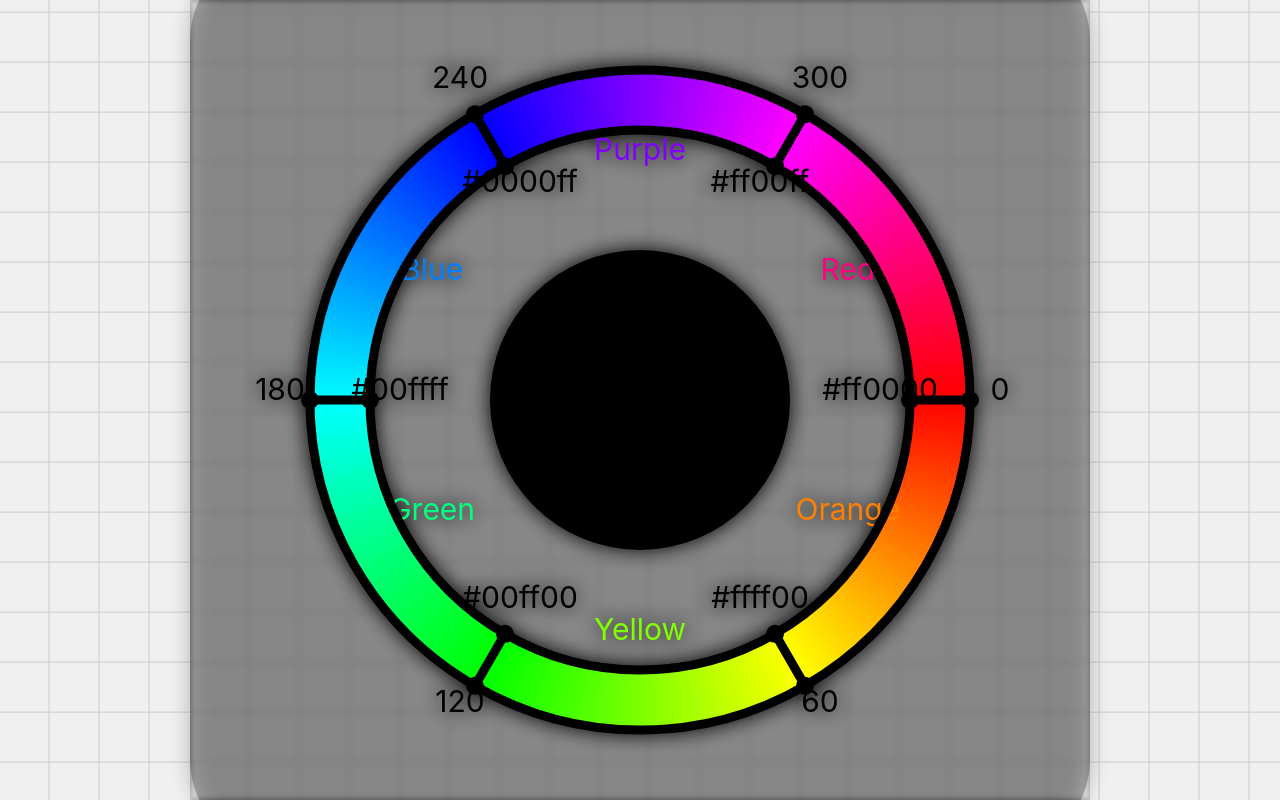
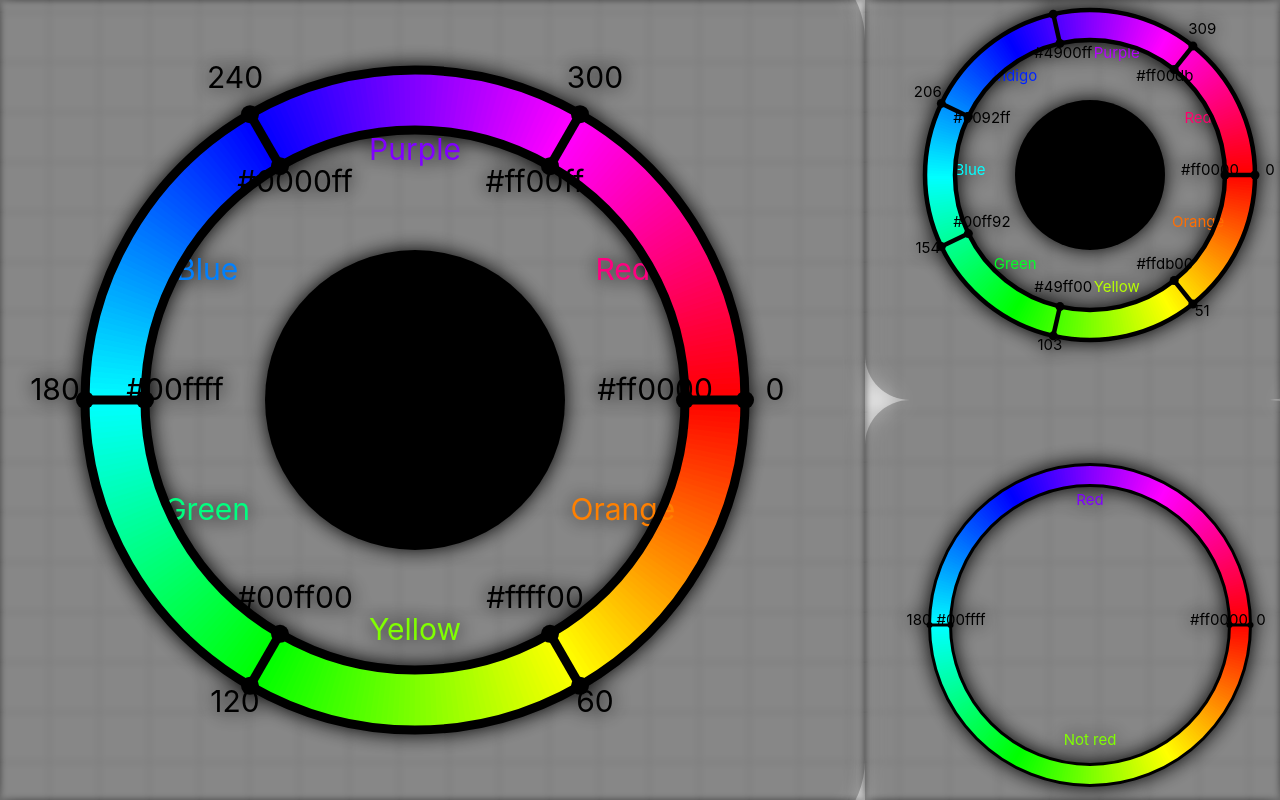
Before and after one commit to Jordan-SFU/WhatIsYellow, a React (Create React App) app in the folder what-is-yellow/: page / in a window 1280 px wide. Built offline with nearby package versions, Linux system fonts and the light colour scheme; the HTML template or start-up script is replaced by a standard one.

Commit message:
added css styling, added more modularity to sliders

```diff
--- a/what-is-yellow/src/App.js
+++ b/what-is-yellow/src/App.js
@@ -7,7 +7,13 @@ function App() {
     <>
       <div className="container">
         <div className="grid"></div>
-        <div className="slider"><CircularSlider onChange={(index, angle) => {console.log(index, angle);}}></CircularSlider></div>
+        <div className="slider">
+          <CircularSlider minimumDistance={5} onChange={(index, angle) => {console.log(index, angle);}}></CircularSlider>
+        </div>
+        <div className="slider">
+          <CircularSlider knobs={7} textValues={["Red", "Orange", "Yellow", "Green", "Blue", "Indigo", "Purple"]} size={1.5} onChange={(index, angle) => {console.log(index, angle);}}></CircularSlider>
+          <CircularSlider knobs={2} textValues={["Red", "Not red"]} size={1.5} thickness={7} centerScale={0} strokeThickness={2} onChange={(index, angle) => {console.log(index, angle);}}></CircularSlider>
+          </div>
       </div>
     </>
   );
--- a/what-is-yellow/src/Components/CircularSlider.js
+++ b/what-is-yellow/src/Components/CircularSlider.js
@@ -2,6 +2,9 @@ import React, { useRef, useState, useEffect } from 'react';
 import InfoBox from './InfoBox';
 import './CircularSlider.css';
 
+
+
+const CircularSlider = ({ radius = 100, knobRadius = 10, knobs = 6, thickness = 10, strokeThickness = 3, size = 3, centerScale = 1, textValues = ["Red", "Orange", "Yellow", "Green", "Blue", "Purple"], minimumDistance = 10, onChange }) => {
     // Utility function to convert degrees to radians
   const degToRad = (deg) => (deg * Math.PI) / 180;
 
@@ -20,7 +23,7 @@ const getAngle = (cx, cy, x, y) => {
   const clampAngle = (angle) => (angle + 360) % 360;
 
   // Function to clamp an angle between two other angles with a minimum distance constraint
-const clampBetween = (angle, min, max, minDist = 10) => {
+  const clampBetween = (angle, min, max, minDist = minimumDistance) => {
     const clampAngle = (ang) => (ang % 360 + 360) % 360; // Ensure angles are between 0 and 359
     const minDistClamped = Math.min(minDist, 360); // Ensure minDist is within valid range
     const currentPos = clampAngle(angle);
@@ -69,7 +72,6 @@ const hslToHex = (h, s, l) => {
     return `#${f(0).toString(16).padStart(2, '0')}${f(8).toString(16).padStart(2, '0')}${f(4).toString(16).padStart(2, '0')}`;
   };
 
-const CircularSlider = ({ radius = 100, knobRadius = 10, knobs = 6, thickness = 10, strokeThickness = 3, size = 3, onChange }) => {
   radius *= size;
   knobRadius *= size;
   thickness *= size;
@@ -172,20 +174,12 @@ const CircularSlider = ({ radius = 100, knobRadius = 10, knobs = 6, thickness =
 
   // Event handlers for hovering knobs
   const handleMouseEnter = (index) => () => {
-    // increase the size of the svg circle of the specified index
-    const outerCircle = document.getElementById(`outerCircle${index}`);
-    outerCircle.setAttribute('r', strokeThickness * 2.5);
-
     if (hoveredIndex === null) {
       setHoveredIndex(index);
     }
   };
 
   const handleMouseLeave = (index) => () => {
-    // decrease the size of the svg circle of the specified index
-    const outerCircle = document.getElementById(`outerCircle${index}`);
-    outerCircle.setAttribute('r', strokeThickness);
-
     setHoveredIndex(null);
   };
 
@@ -252,7 +246,7 @@ const CircularSlider = ({ radius = 100, knobRadius = 10, knobs = 6, thickness =
   const colorDisplay = () => {
     const color = lastSelectedColor || '#000000';
     return (
-      <circle cx={center.x} cy={center.y} r={knobRadius * 5} fill={color} />
+      <circle cx={center.x} cy={center.y} r={knobRadius * 5 * centerScale} fill={color} />
     );
   };
 
@@ -285,7 +279,7 @@ const CircularSlider = ({ radius = 100, knobRadius = 10, knobs = 6, thickness =
         style={{ userSelect: 'none' }}
         textAnchor="middle"
       >
-        {index === 0 ? 'Orange' : index === 1 ? 'Yellow' : index === 2 ? 'Green' : index === 3 ? 'Blue' : index === 4 ? 'Purple' : 'Red'}
+        {textValues[(index + 1) % knobs]}
       </text>
     );
   });
--- a/what-is-yellow/src/index.css
+++ b/what-is-yellow/src/index.css
@@ -48,6 +48,7 @@ code {
 }
 
 .slider {
+  position: relative;
   filter: drop-shadow(0 0 10px rgba(0, 0, 0, 1));
   backdrop-filter: blur(3px);
 }
```
Lines whose indentation alone changed are shown as unchanged.
